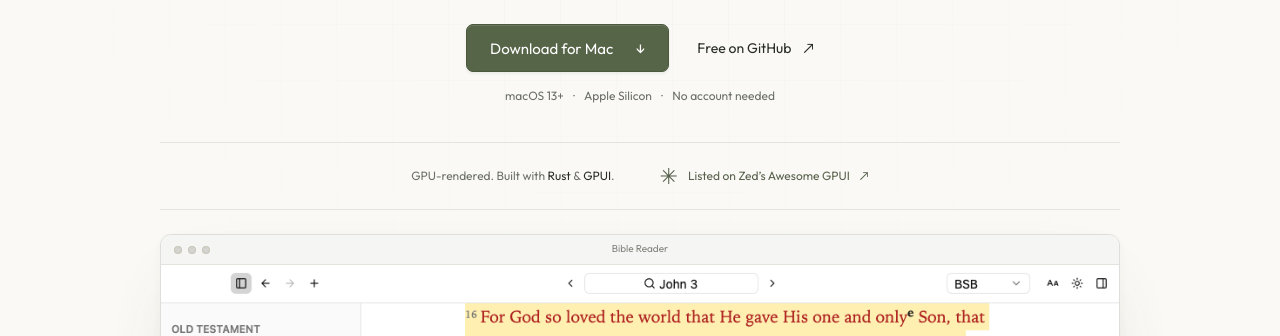
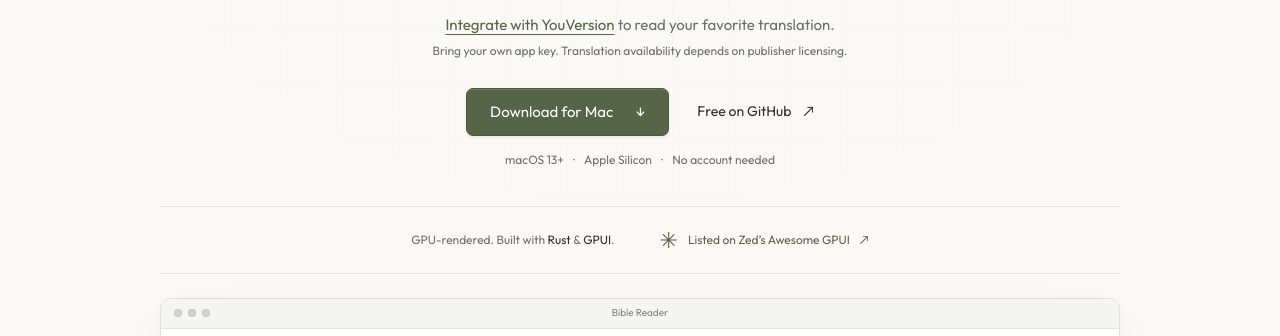
Before and after one commit to bryaneaton13/bible-reader-desktop, a website: page docs/index.html in a window 1280 px wide. Shown: the part 464-800 px from the top of the page. Drawn offline with Linux system fonts and the light colour scheme.

Commit message:
Highlight YouVersion integration above the fold
Link the hero callout to setup details while keeping app key and publisher licensing requirements visible.

Confidence: high
Scope-risk: narrow

```diff
--- a/docs/index.html
+++ b/docs/index.html
@@ -41,6 +41,7 @@
           <p class="eyebrow"><span class="status-dot" aria-hidden="true"></span> Made for Mac. Free &amp; open source.</p>
           <h1 id="hero-title">A Bible reader.<br><em>Native and fast.</em></h1>
           <p class="hero-description">Built for macOS, not wrapped in a browser.<br class="desktop-break"> Jump to passages, search as you type, and read offline.</p>
+          <p class="hero-integration"><a href="#youversion">Integrate with YouVersion</a> to read your favorite translation.<span>Bring your own app key. Translation availability depends on publisher licensing.</span></p>
           <div class="hero-actions">
             <a class="button button-primary" href="https://github.com/bryaneaton13/bible-reader-desktop/releases/latest">Download for Mac <span aria-hidden="true">↓</span></a>
             <a class="text-link" href="https://github.com/bryaneaton13/bible-reader-desktop">Free on GitHub <span aria-hidden="true">↗</span></a>
@@ -118,7 +119,7 @@
         </div>
       </section>
 
-      <section class="youversion wrap" aria-labelledby="youversion-title">
+      <section class="youversion wrap" id="youversion" aria-labelledby="youversion-title">
         <div class="integration-heading">
           <span class="integration-mark" aria-hidden="true">+</span>
           <div><p class="overline">OPTIONAL, NOT REQUIRED</p><h2 id="youversion-title">Add YouVersion translations.</h2></div>
--- a/docs/site.css
+++ b/docs/site.css
@@ -71,6 +71,9 @@ h1, h2 { font-family: var(--serif); font-weight: 400; }
 h1 { margin-top: 23px; font-size: clamp(48px, 5.8vw, 78px); line-height: 1.13; letter-spacing: -3.8px; text-wrap: balance; }
 h1 em { color: var(--olive); }
 .hero-description { margin-top: 23px; color: var(--muted); font-size: 18px; line-height: 1.6; }
+.hero-integration { max-width: 580px; margin: 16px auto 0; color: var(--muted); font-size: 15px; }
+.hero-integration a { color: var(--olive); text-decoration: underline; }
+.hero-integration span { display: block; margin-top: 3px; font-size: 12px; }
 .hero-actions { display: flex; align-items: center; justify-content: center; gap: 28px; margin-top: 27px; }
 .text-link { display: inline-flex; align-items: center; gap: 12px; font-size: 14px; }
 .text-link:hover { text-decoration: underline; }
```
Also changed, not shown: CHANGELOG.md.
